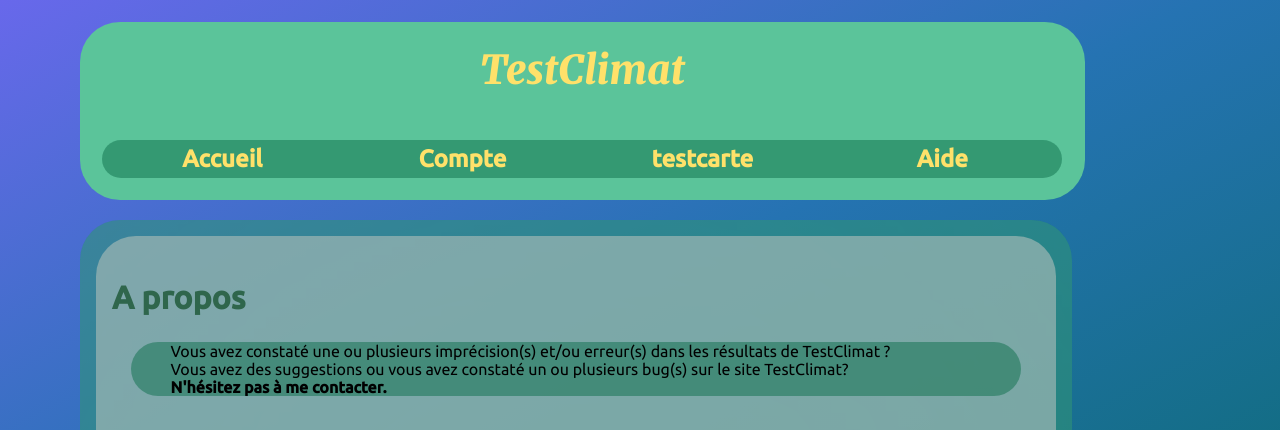
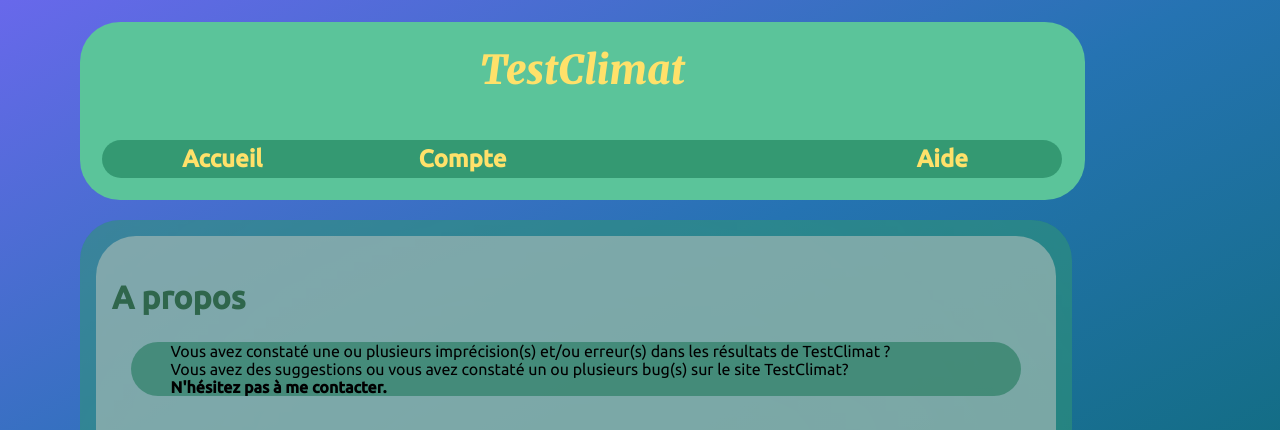
Before and after one commit to Quoifleur/testClimat-version_locale, a PHP site: page /testClimat/testClimatAPropos.php in a window 1280 px wide. Shown: the top 430 px of the page. Run offline with PHP 8.4, Linux system fonts and the light colour scheme.

Commit message:
correction coquille

```diff
--- a/navigation/nav.php
+++ b/navigation/nav.php
@@ -2,7 +2,7 @@
   <div class="menu">
     <div class="SousMenuG"><a href="index.php">Accueil</a></div>
     <div class="SousMenu"><a href="userThingsTer.php">Compte</a></div>
-    <div class="SousMenu"><a href="testcarte.php">testcarte</a></div>
+    <div class="SousMenu"><a href=""></a></div>
     <!-- <div class="SousMenu"><a href="testlectureCSV.php">CSV</a></div>
     <div class="SousMenu"><a href="testlectureCSV copy.php">CSV</a></div>
     <div class="SousMenu"><a href="testClimatResultatBis.php">CSVRésultat</a></div>
```
